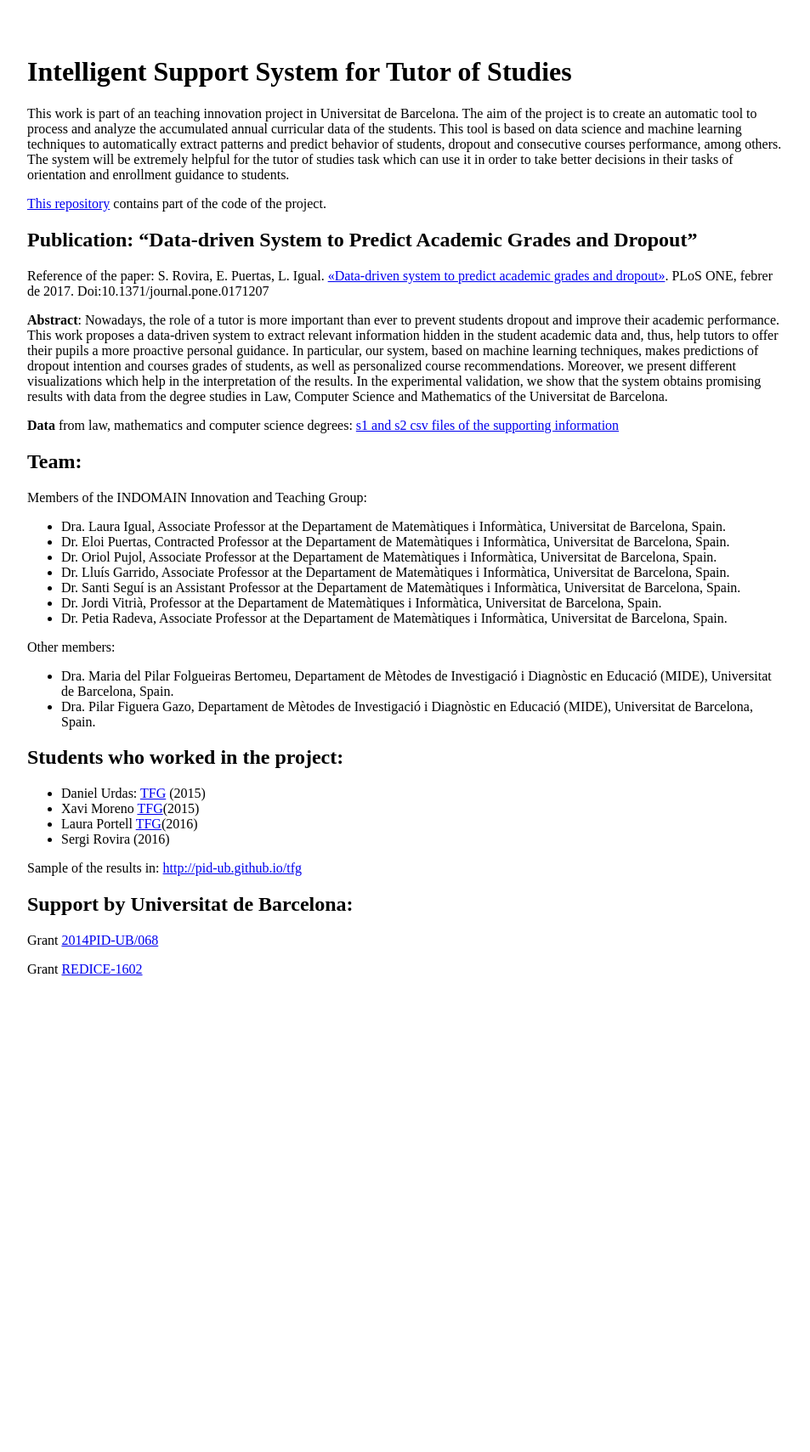
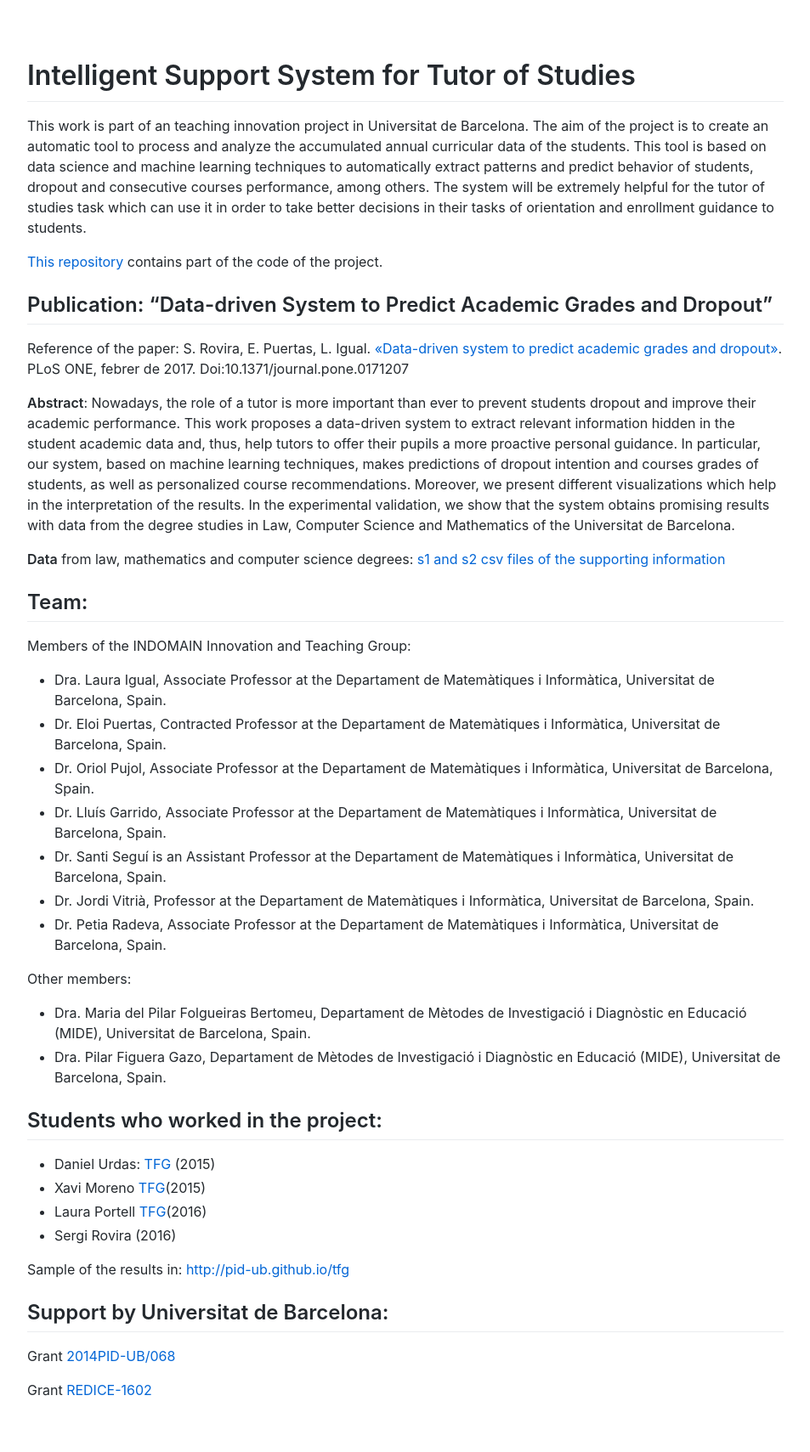
Before and after one commit to pid-ub/pid-ub.github.io, a Jekyll site: the page built from index.md, in a window 1280 px wide. Shown: the whole page at 85% size, without its empty margins (163-1116 px from the left). Built offline with Jekyll 4.4.1, drawn with Linux system fonts in a browser that asks for light colours; our own code applies the rules of GitHub Pages for plain Markdown files; before the commit the page ends 1211 px from its top, so only the background shows below that.

Commit message:
css added

```diff
--- a/_layouts/default.html
+++ b/_layouts/default.html
@@ -8,7 +8,7 @@
     <link href="/stylesheets/github-markdown.css" rel="stylesheet" />
     <link href="/stylesheets/pygment_trac.css" rel="stylesheet" />
     <style>
-			body {
+	.markdown-body {
 		box-sizing: border-box;
 		min-width: 200px;
 		max-width: 980px;
@@ -16,11 +16,12 @@
 		padding: 45px;
 	}
 </style>
+
     <meta content="width=device-width, initial-scale=1, user-scalable=no" name="viewport" />
     <!--[if lt IE 9]>
     <script src="//html5shiv.googlecode.com/svn/trunk/html5.js"></script>    <![endif]-->
   </head>
-  <body>
+  <body class="markdown-body">
     <div id="wrapper"> {{ content }} </div>
   </body>
 </html>
--- a/_layouts/page.html
+++ b/_layouts/page.html
@@ -8,7 +8,7 @@
     <link href="/stylesheets/github-markdown.css" rel="stylesheet" />
     <link href="/stylesheets/pygment_trac.css" rel="stylesheet" />
     <style>
-			body {
+	.markdown-body {
 		box-sizing: border-box;
 		min-width: 200px;
 		max-width: 980px;
@@ -16,11 +16,12 @@
 		padding: 45px;
 	}
 </style>
+
     <meta content="width=device-width, initial-scale=1, user-scalable=no" name="viewport" />
     <!--[if lt IE 9]>
     <script src="//html5shiv.googlecode.com/svn/trunk/html5.js"></script>    <![endif]-->
   </head>
-  <body>
+  <body class="markdown-body">
     <div id="wrapper"> {{ content }} </div>
   </body>
 </html>
```
Lines whose indentation alone changed are shown as unchanged.
